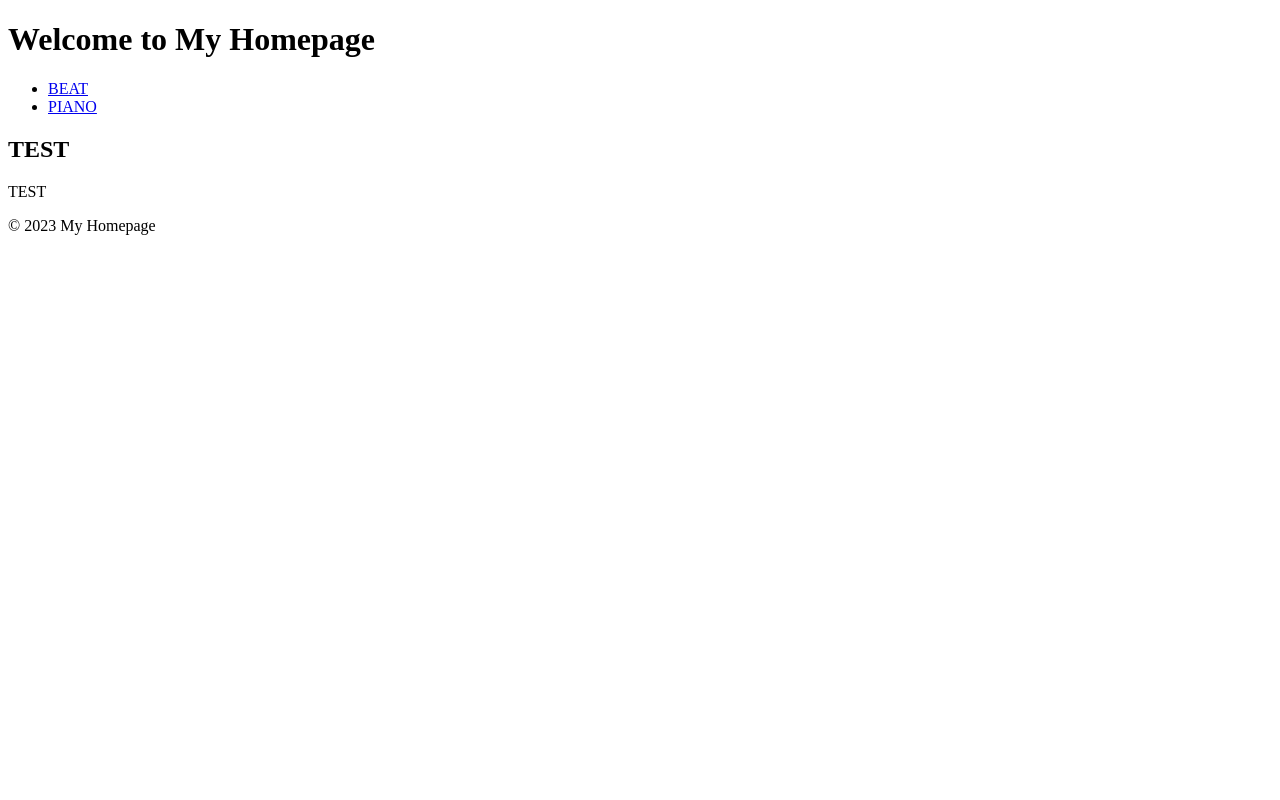
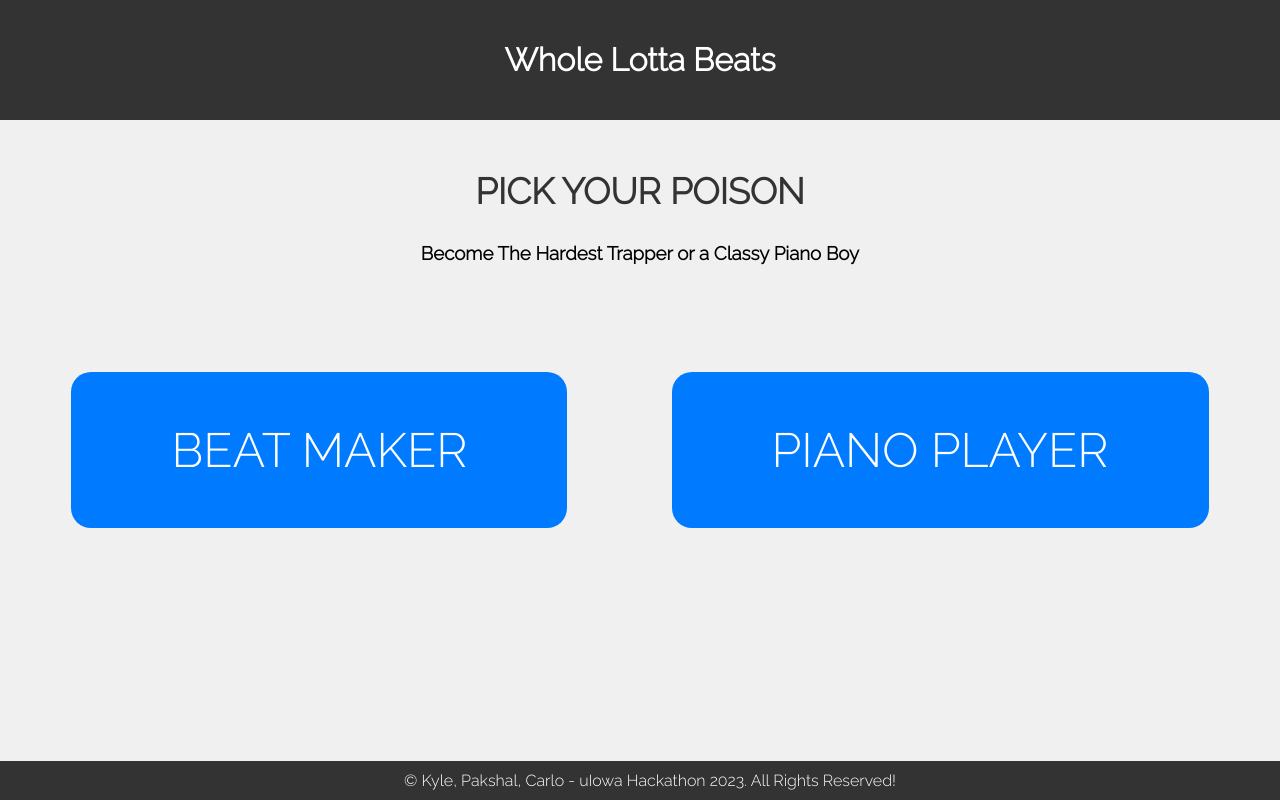
Before and after one commit to carlotran4/hackathonuiowa2023, a plain HTML site: page index.html in a window 1280 px wide. Drawn offline with Linux system fonts and the light colour scheme.

Commit message:
Creating basic structure and styling

```diff
--- /dev/null
+++ b/css/beat.css
@@ -0,0 +1,3 @@
+.checkbox{
+
+}
--- /dev/null
+++ b/css/piano.css
@@ -0,0 +1,29 @@
+* {
+    font-family: "Raleway", sans-serif;
+}
+
+h1 {
+    color: #000000;
+    text-align: center;
+}
+
+.keys {
+    display: flex;
+    list-style-type: none;
+    font-size:
+}
+
+.keys .white {
+    color: #000000;
+    background-color: #FFFFFF;
+    height: 100px;
+    width: 15px;
+    border-style: solid;
+}
+.keys .black {
+    color: #FFFFFF;
+    background-color: #000000;
+    z-index: 8;
+    height: 58px;
+    width: 6px;
+}
--- a/css/style.css
+++ b/css/style.css
@@ -1,49 +1,95 @@
-/* Reset some default styles */
-body, h1, h2, p {
+* {
+    font-family: "Raleway", sans-serif;
+}
+
+
+/* Reset some default styles for the page */
+html, body {
     margin: 0;
     padding: 0;
 }
 
-/* Basic styling */
+/* Apply a background color to the entire page */
 body {
-    font-family: Arial, sans-serif;
-    background-color: #f0f0f0;
+    background-color: #f0f0f0; /* Light gray background */
+    margin: 0; /* Remove default margin */
 }
 
+/* Style the header */
 header {
-    background-color: #333;
-    color: #fff;
+    background-color: #333; /* Dark background color */
+    color: #fff; /* White text color */
     text-align: center;
-    padding: 20px;
+    padding: 20px 0; /* Add some space around the text */
 }
 
-nav {
-    background-color: #444;
-    color: #fff;
-    padding: 10px;
+/* Style the main content section */
+main {
+    text-align: center;
 }
 
-nav ul {
-    list-style-type: none;
+/* Style the title section */
+#title {
+    text-align: center; /* Center-align the text */
+    padding: 20px; /* Add some padding around the title */
 }
 
-nav ul li {
-    display: inline;
-    margin-right: 20px;
+/* Style the title text (h1) */
+#title h1 {
+    font-size: 36px; /* Adjust the font size to make it big */
+    color: #333; /* Set the text color */
+    font-family: "Raleway", sans-serif; /* Apply the Raleway font */
 }
 
-nav a {
-    text-decoration: none;
-    color: #fff;
+
+#content{
+    padding-top: 20px;
+    padding-bottom: 20px;
 }
 
-main {
-    padding: 20px;
+/* Style the primary buttons inside the content section */
+/* Style the primary buttons inside the content section */
+.button-primary {
+    background-color: #007bff; /* Blue button background color */
+    color: #fff; /* White text color */
+    padding: 50px 100px; /* Increase padding for larger buttons */
+    border: none; /* Remove button borders */
+    text-decoration: none; /* Remove underlines from links */
+    cursor: pointer; /* Change cursor to pointer on hover */
+    margin: 50px; /* Add space between buttons */
+    font-size: 48px; /* Increase font size for larger buttons */
+    border-radius: 20px; /* Add rounded corners */
+
 }
 
+
+/* Style links inside buttons */
+.button-primary a {
+    color: #fff; /* White text color for links */
+    text-decoration: none; /* Remove underlines from links */
+}
+
+/* Change button color on hover */
+.button-primary:hover {
+    background-color: #0056b3; /* Darker blue on hover */
+}
+
+/* Style the footer */
 footer {
     text-align: center;
     padding: 10px;
     background-color: #333;
     color: #fff;
 }
+
+/* Center-align the footer text */
+footer p {
+    margin: 0;
+}
+
+/* Position the footer at the bottom of the page */
+footer {
+    position: absolute;
+    bottom: 0;
+    width: 100%;
+}
--- a/index.html
+++ b/index.html
@@ -1,30 +1,40 @@
 <!DOCTYPE html>
 <html lang="en">
+
 <head>
     <meta charset="UTF-8">
     <meta name="viewport" content="width=device-width, initial-scale=1.0">
-    <title>My Homepage</title>
-    <link rel="stylesheet" href="styles.css">
+    <title>Whole Lotta Beats</title>
+    <link rel="stylesheet" href="css/style.css">
+    <link rel="preconnect" href="https://fonts.googleapis.com">
+    <link rel="preconnect" href="https://fonts.gstatic.com" crossorigin>
+    <link href="https://fonts.googleapis.com/css2?family=Montserrat:wght@200&family=Raleway:wght@300&family=Space+Mono&display=swap" rel="stylesheet">
 </head>
+
 <body>
+
     <header>
-        <h1>Welcome to My Homepage</h1>
+        <h1>Whole Lotta Beats</h1>
     </header>
-    <nav>
-        <ul>
-            <li><a href="#">BEAT</a></li>
-            <li><a href="#">PIANO</a></li>
-        </ul>
-    </nav>
+
     <main>
+        <section id="title">
+            <h1> PICK YOUR POISON</h1>
+            <h3> Become The Hardest Trapper or a Classy Piano Boy </h3>
+        </section>
+
         <section id="content">
-            <h2>TEST</h2>
-            <p>TEST</p>
+            <!-- BEAT -->
+            <button class="button-primary"><a href="beat.html">BEAT MAKER</a></button>
+            <!-- PIANO -->
+            <button class="button-primary"><a href="piano.html">PIANO PLAYER</a></button>
         </section>
     </main>
+
     <footer>
-        <p>&copy; 2023 My Homepage</p>
+        <p>&copy; Kyle, Pakshal, Carlo - uIowa Hackathon 2023. All Rights Reserved! </p>
     </footer>
-    <script src="script.js"></script>
+    <script src="javascript/script.js"></script>
 </body>
 </html>
+ <!-- The Button doesn't link, the words do -->
```
Also changed, not shown: beat.html (+14 -0 lines), javascript/beat.js (added, +26 -0 lines), piano.html (+43 -0 lines).
